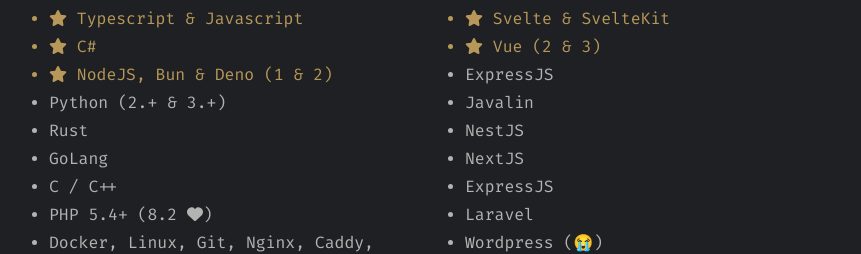
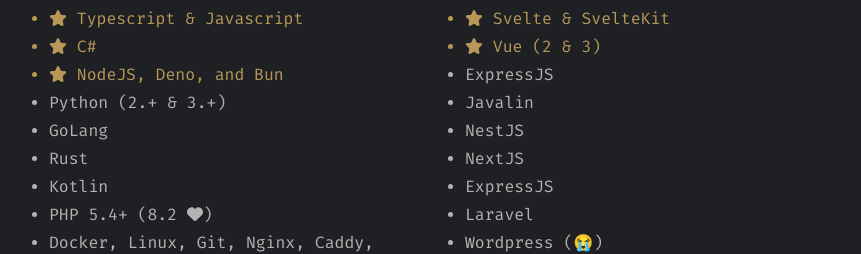
Before and after one commit to MichaelHillcox/Michael, a Next.js app: page / in a window 1280 px wide. Shown: the part 691-945 px from the top of the page, without its empty margins (207-1068 px from the left). Built offline with nearby package versions, Linux system fonts and the light colour scheme.

Commit message:
Update index.tsx

```diff
--- a/src/pages/index.tsx
+++ b/src/pages/index.tsx
@@ -38,11 +38,11 @@
               <li className="star"><FontAwesomeIcon icon={faStar} /> Java</li>
               <li className="star"><FontAwesomeIcon icon={faStar} /> Typescript & Javascript</li>
               <li className="star"><FontAwesomeIcon icon={faStar} /> C#</li>
-              <li className="star"><FontAwesomeIcon icon={faStar} /> NodeJS, Bun & Deno (1 & 2)</li>
+              <li className="star"><FontAwesomeIcon icon={faStar} /> NodeJS, Deno, and Bun</li>
               <li>Python (2.+ & 3.+)</li>
+              <li>GoLang</li>
               <li>Rust</li>
-              <li>GoLang</li>
-              <li>C / C++</li>
+              <li>Kotlin</li>
               <li>PHP 5.4+ (8.2 <FontAwesomeIcon icon={faHeart} />)</li>
               <li>Docker, Linux, Git, Nginx, Caddy, Apache, and Bash</li>
               <li>Most databases and all the web stack, HTML, CSS, SCSS, Less and loads more!</li>
```
